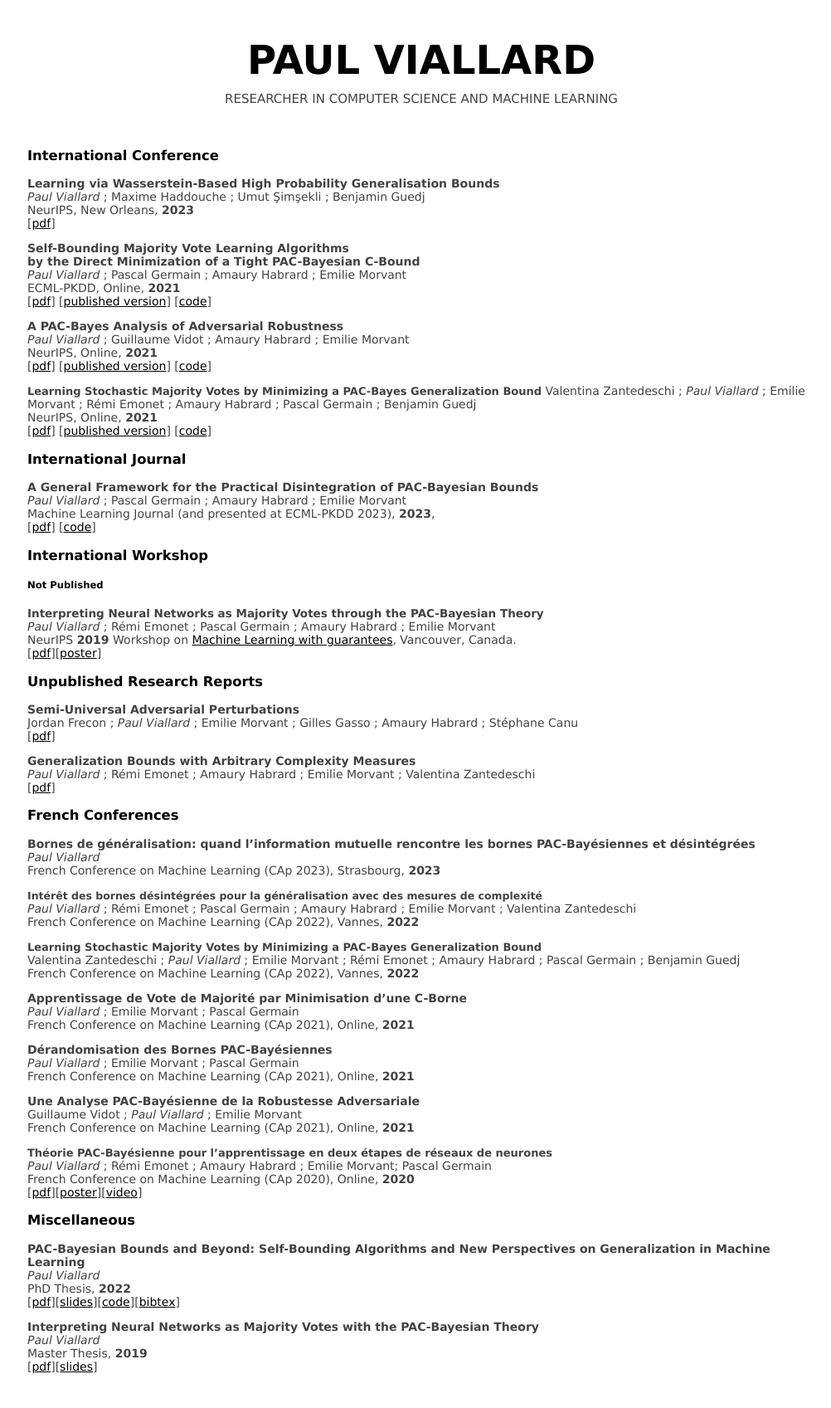
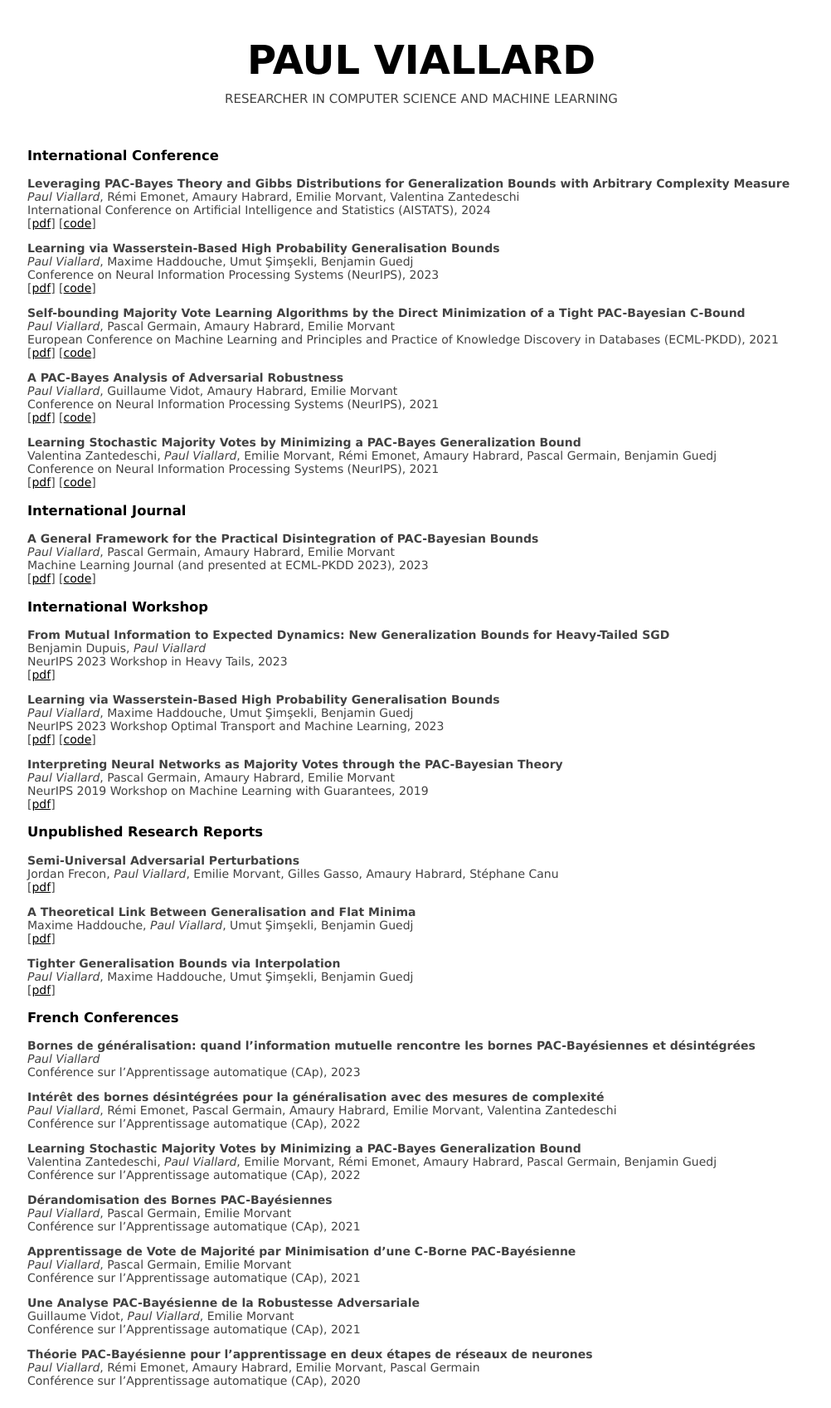
Before and after one commit to paulviallard/paulviallard.github.io, a Jekyll site: the page built from publication.md, in a window 1280 px wide. Shown: the whole page at 83% size, without its empty margins (132-1134 px from the left). Built offline with Jekyll 4.4.1, drawn with Linux system fonts in a browser that asks for light colours; our own code applies the rules of GitHub Pages for plain Markdown files.

Commit message:
feat: add the generated .md files

```diff
--- a/publication.md
+++ b/publication.md
@@ -1,89 +1,94 @@
 ### International Conference
 
+**Leveraging PAC-Bayes Theory and Gibbs Distributions for Generalization Bounds with Arbitrary Complexity Measure**
+_Paul Viallard_, Rémi Emonet, Amaury Habrard, Emilie Morvant, Valentina Zantedeschi
+International Conference on Artificial Intelligence and Statistics (AISTATS), 2024
+[[pdf](https://arxiv.org/pdf/2402.13285.pdf)] [[code](https://github.com/paulviallard/AISTATS24-Complexity-Measures)]
+
 **Learning via Wasserstein-Based High Probability Generalisation Bounds**
-_Paul Viallard_ ; Maxime Haddouche ; Umut Şimşekli ; Benjamin Guedj
-NeurIPS, New Orleans, **2023**
-[[pdf](https://arxiv.org/abs/2306.04375)]
+_Paul Viallard_, Maxime Haddouche, Umut Şimşekli, Benjamin Guedj
+Conference on Neural Information Processing Systems (NeurIPS), 2023
+[[pdf](https://arxiv.org/abs/2306.04375)] [[code](https://github.com/paulviallard/NeurIPS23-PB-Wasserstein)]
 
-**Self-Bounding Majority Vote Learning Algorithms**
-**by the Direct Minimization of a Tight PAC-Bayesian C-Bound**
-_Paul Viallard_ ; Pascal Germain ; Amaury Habrard ; Emilie Morvant
-ECML-PKDD, Online, **2021**
-[[pdf](https://arxiv.org/abs/2104.13626)] [[published version](https://link.springer.com/chapter/10.1007%2F978-3-030-86520-7_11)] [[code](https://github.com/paulviallard/ECML21-PB-CBound/)]
+**Self-bounding Majority Vote Learning Algorithms by the Direct Minimization of a Tight PAC-Bayesian C-Bound**
+_Paul Viallard_, Pascal Germain, Amaury Habrard, Emilie Morvant
+European Conference on Machine Learning and Principles and Practice of Knowledge Discovery in Databases (ECML-PKDD), 2021
+[[pdf](https://arxiv.org/pdf/2104.13626.pdf)] [[code](https://github.com/paulviallard/ECML21-PB-CBound)]
 
 **A PAC-Bayes Analysis of Adversarial Robustness**
-_Paul Viallard_ ; Guillaume Vidot ; Amaury Habrard ; Emilie Morvant
-NeurIPS, Online, **2021**
-[[pdf](https://arxiv.org/abs/2102.11069)] [[published version](https://papers.nips.cc/paper/2021/hash/78e8dffe65a2898eef68a33b8db35b78-Abstract.html)] [[code](https://github.com/paulviallard/NeurIPS21-PB-Robustness)]
+_Paul Viallard_, Guillaume Vidot, Amaury Habrard, Emilie Morvant
+Conference on Neural Information Processing Systems (NeurIPS), 2021
+[[pdf](https://arxiv.org/abs/2102.11069)] [[code](https://github.com/paulviallard/NeurIPS21-PB-Robustness)]
 
-<strong style="font-size: 13px">Learning Stochastic Majority Votes by Minimizing a PAC-Bayes Generalization Bound</strong>
-Valentina Zantedeschi ; _Paul Viallard_ ; Emilie Morvant ; Rémi Emonet ; Amaury Habrard ; Pascal Germain ; Benjamin Guedj
-NeurIPS, Online, **2021**
-[[pdf](https://arxiv.org/abs/2106.12535)] [[published version](https://papers.nips.cc/paper/2021/hash/0415740eaa4d9decbc8da001d3fd805f-Abstract.html)] [[code](https://github.com/vzantedeschi/StocMV)]
+**Learning Stochastic Majority Votes by Minimizing a PAC-Bayes Generalization Bound**
+Valentina Zantedeschi, _Paul Viallard_, Emilie Morvant, Rémi Emonet, Amaury Habrard, Pascal Germain, Benjamin Guedj
+Conference on Neural Information Processing Systems (NeurIPS), 2021
+[[pdf](https://arxiv.org/abs/2106.12535)] [[code](https://github.com/vzantedeschi/StocMV)]
 
 ### International Journal
 
 **A General Framework for the Practical Disintegration of PAC-Bayesian Bounds**
-_Paul Viallard_ ; Pascal Germain ; Amaury Habrard ; Emilie Morvant
-Machine Learning Journal (and presented at ECML-PKDD 2023), **2023**,
+_Paul Viallard_, Pascal Germain, Amaury Habrard, Emilie Morvant
+Machine Learning Journal (and presented at ECML-PKDD 2023), 2023
 [[pdf](https://arxiv.org/abs/2102.08649)] [[code](https://github.com/paulviallard/MLJ-Disintegrated-PB)]
 
 ### International Workshop
-##### Not Published
-<strong style="font-size: 13.5px">Interpreting Neural Networks as Majority Votes through the PAC-Bayesian Theory</strong>
-_Paul Viallard_ ; Rémi Emonet ; Pascal Germain ; Amaury Habrard ; Emilie Morvant
-NeurIPS **2019** Workshop on [Machine Learning with guarantees](https://sites.google.com/view/mlwithguarantees), Vancouver, Canada.
-[[pdf](https://drive.google.com/file/d/1hc66gKlyotowhK_4__DCaNemvMR1DXWN/view)][[poster](https://drive.google.com/file/d/1dpy2flI1BbDIdoArtLJl0XF_uL6zV2ZZ/view)]
+
+**From Mutual Information to Expected Dynamics: New Generalization Bounds for Heavy-Tailed SGD**
+Benjamin Dupuis, _Paul Viallard_
+NeurIPS 2023 Workshop in Heavy Tails, 2023
+[[pdf](https://arxiv.org/pdf/2312.00427.pdf)]
+
+**Learning via Wasserstein-Based High Probability Generalisation Bounds**
+_Paul Viallard_, Maxime Haddouche, Umut Şimşekli, Benjamin Guedj
+NeurIPS 2023 Workshop Optimal Transport and Machine Learning, 2023
+[[pdf](https://arxiv.org/abs/2306.04375)] [[code](https://github.com/paulviallard/NeurIPS23-PB-Wasserstein)]
+
+**Interpreting Neural Networks as Majority Votes through the PAC-Bayesian Theory**
+_Paul Viallard_, Pascal Germain, Amaury Habrard, Emilie Morvant
+NeurIPS 2019 Workshop on Machine Learning with Guarantees, 2019
+[[pdf](https://drive.google.com/file/d/1hc66gKlyotowhK_4__DCaNemvMR1DXWN/view)]
 
 ### Unpublished Research Reports
 
 **Semi-Universal Adversarial Perturbations**
-Jordan Frecon ; _Paul Viallard_ ; Emilie Morvant ; Gilles Gasso ; Amaury Habrard ; Stéphane Canu
+Jordan Frecon, _Paul Viallard_, Emilie Morvant, Gilles Gasso, Amaury Habrard, Stéphane Canu
 [[pdf](https://hal.science/hal-03615461)]
 
-**Generalization Bounds with Arbitrary Complexity Measures**
-_Paul Viallard_ ; Rémi Emonet ; Amaury Habrard ; Emilie Morvant ; Valentina Zantedeschi
-[[pdf](https://openreview.net/pdf?id=WhwtdGkbaDr)]
+**A Theoretical Link Between Generalisation and Flat Minima**
+Maxime Haddouche, _Paul Viallard_, Umut Şimşekli, Benjamin Guedj
+[[pdf](https://arxiv.org/pdf/2402.08508.pdf)]
+
+**Tighter Generalisation Bounds via Interpolation**
+_Paul Viallard_, Maxime Haddouche, Umut Şimşekli, Benjamin Guedj
+[[pdf](https://arxiv.org/pdf/2402.05101.pdf)]
 
 ### French Conferences
 
 **Bornes de généralisation: quand l'information mutuelle rencontre les bornes PAC-Bayésiennes et désintégrées**
 _Paul Viallard_
-French Conference on Machine Learning (CAp 2023), Strasbourg, **2023**
+Conférence sur l'Apprentissage automatique (CAp), 2023
 
-<strong style="font-size: 12.5px">Intérêt des bornes désintégrées pour la généralisation avec des mesures de complexité</strong>
-_Paul Viallard_ ; Rémi Emonet ; Pascal Germain ; Amaury Habrard ; Emilie Morvant ; Valentina Zantedeschi
-French Conference on Machine Learning (CAp 2022), Vannes, **2022**
+**Intérêt des bornes désintégrées pour la généralisation avec des mesures de complexité**
+_Paul Viallard_, Rémi Emonet, Pascal Germain, Amaury Habrard, Emilie Morvant, Valentina Zantedeschi
+Conférence sur l'Apprentissage automatique (CAp), 2022
 
-<strong style="font-size: 13px">Learning Stochastic Majority Votes by Minimizing a PAC-Bayes Generalization Bound</strong>
-Valentina Zantedeschi ; _Paul Viallard_ ; Emilie Morvant ; Rémi Emonet ; Amaury Habrard ; Pascal Germain ; Benjamin Guedj
-French Conference on Machine Learning (CAp 2022), Vannes, **2022**
-
-**Apprentissage de Vote de Majorité par Minimisation d’une C-Borne**
-_Paul Viallard_ ; Emilie Morvant ; Pascal Germain
-French Conference on Machine Learning (CAp 2021), Online, **2021**
+**Learning Stochastic Majority Votes by Minimizing a PAC-Bayes Generalization Bound**
+Valentina Zantedeschi, _Paul Viallard_, Emilie Morvant, Rémi Emonet, Amaury Habrard, Pascal Germain, Benjamin Guedj
+Conférence sur l'Apprentissage automatique (CAp), 2022
 
 **Dérandomisation des Bornes PAC-Bayésiennes**
-_Paul Viallard_ ; Emilie Morvant ; Pascal Germain
-French Conference on Machine Learning (CAp 2021), Online, **2021**
+_Paul Viallard_, Pascal Germain, Emilie Morvant
+Conférence sur l'Apprentissage automatique (CAp), 2021
+
+**Apprentissage de Vote de Majorité par Minimisation d'une C-Borne PAC-Bayésienne**
+_Paul Viallard_, Pascal Germain, Emilie Morvant
+Conférence sur l'Apprentissage automatique (CAp), 2021
 
 **Une Analyse PAC-Bayésienne de la Robustesse Adversariale**
-Guillaume Vidot ; _Paul Viallard_ ; Emilie Morvant
-French Conference on Machine Learning (CAp 2021), Online, **2021**
+Guillaume Vidot, _Paul Viallard_, Emilie Morvant
+Conférence sur l'Apprentissage automatique (CAp), 2021
 
-<strong style="font-size: 13.0px">Théorie PAC-Bayésienne pour l'apprentissage en deux étapes de réseaux de neurones</strong>
-_Paul Viallard_ ; Rémi Emonet ; Amaury Habrard ; Emilie Morvant; Pascal Germain
-French Conference on Machine Learning (CAp 2020), Online, **2020**
-[[pdf](https://drive.google.com/file/d/1ayUPkvPUzLrvOg2onV-t1r2nPbO_X4Tb/view?usp=sharing)][[poster](publication/2020/cap/poster)][[video](https://www.youtube.com/watch?v=__3UueF5NZQ)]
-
-### Miscellaneous
-
-**PAC-Bayesian Bounds and Beyond: Self-Bounding Algorithms and New Perspectives on Generalization in Machine Learning**
-_Paul Viallard_
-PhD Thesis, **2022**
-[[pdf](https://drive.google.com/open?id=1WWZH3efffma_1YQYIljWhoD6V6RrAY9o)][[slides](https://drive.google.com/open?id=1sVo_tGaADoJthR6XB9uQ7dRmjXdxPOUY)][[code](https://github.com/paulviallard/PhDThesis/)][[bibtex](https://drive.google.com/uc?export=download&id=1D84GK6pIYa0EQ5th3M2-CNPxcWbLM5Kp)]
-
-**Interpreting Neural Networks as Majority Votes with the PAC-Bayesian Theory**
-_Paul Viallard_
-Master Thesis, **2019**
-[[pdf](https://drive.google.com/open?id=13O2Ce3s9eR2M8GXsZkjuryQvot-lhVLf)][[slides](https://drive.google.com/open?id=1TSE4oVPSbgCwel1C85WGQIB4Ricy89-S)]
+**Théorie PAC-Bayésienne pour l’apprentissage en deux étapes de réseaux de neurones**
+_Paul Viallard_, Rémi Emonet, Amaury Habrard, Emilie Morvant, Pascal Germain
+Conférence sur l'Apprentissage automatique (CAp), 2020
```
Also changed, not shown: about.md (+7 -6 lines), index.md (+1 -8 lines), student.md (added, +8 -0 lines), talk.md (+18 -9 lines).
